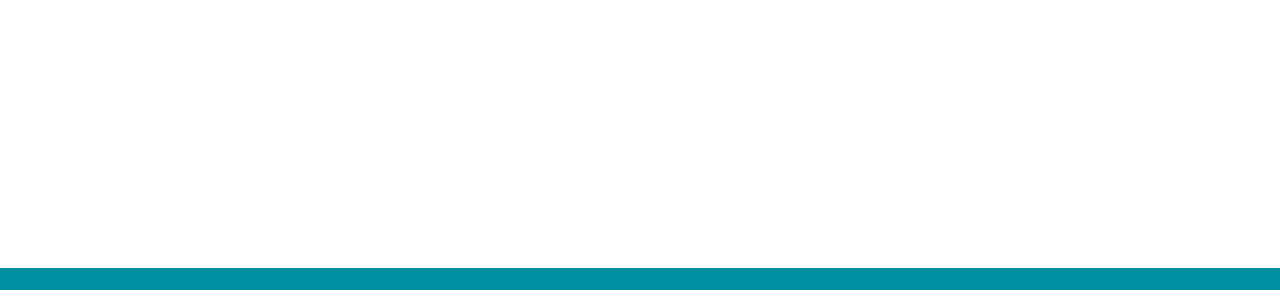
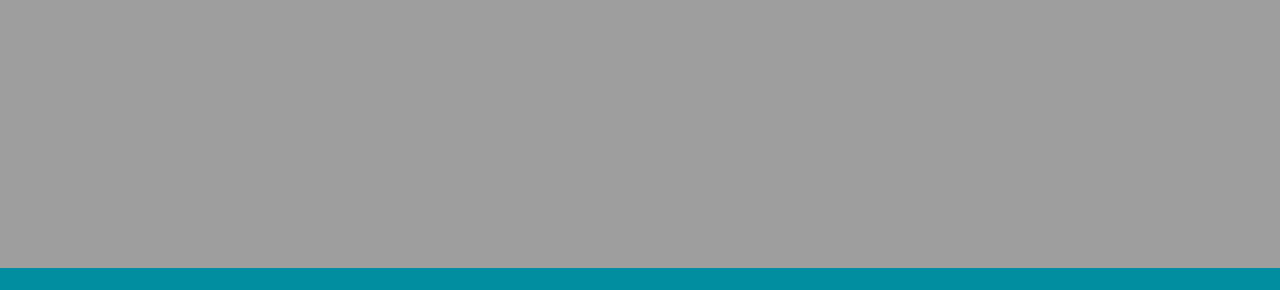
Before and after one commit to gtomsic/html1, a plain HTML site: page index.html in a window 1280 px wide. Shown: the part 32-322 px from the top of the page. Drawn offline with Linux system fonts and the light colour scheme; the site is published under a folder, as on GitHub Pages, so addresses that start at the root find nothing.

Commit message:
Fixing banner image link is broken

```diff
--- a/sass/main.scss
+++ b/sass/main.scss
@@ -36,7 +36,7 @@ $dark: #242424;
 .header {
   &-banner {
     min-height: 300px;
-    background-image: url('/images/header-banner.jpeg');
+    background-image: url('../images/header-banner.jpeg');
     background-position: center;
     background-size: cover;
   }
```
Also changed, not shown: sass/main.css, 1 other file.
